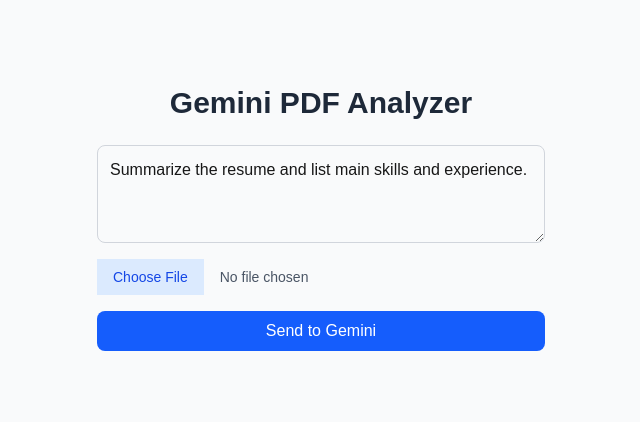
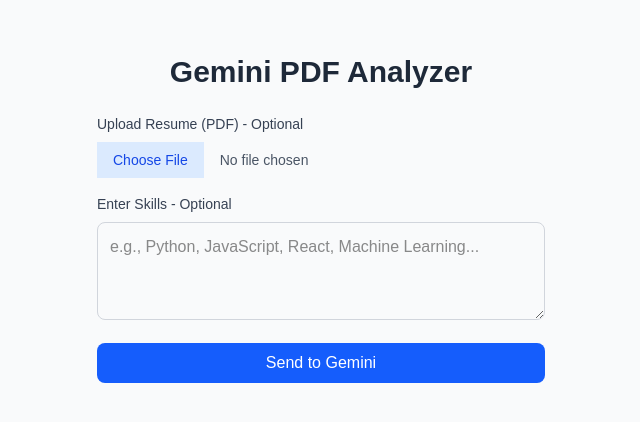
Before and after one commit to ShalyJay/HowdyHack-LaunchPad, a Next.js app in the folder react-app/: page /gemAPITest in a window 1280 px wide. Shown: the part 182-604 px from the top of the page, without its empty margins (319-959 px from the left). Built offline with nearby package versions, Linux system fonts and the light colour scheme.

Commit message:
Delete old gemini route.js, add new gemini-rest/route.js, update gemAPITest/page.tsx to use enter skill text as optional

```diff
--- /dev/null
+++ b/react-app/src/app/api/gemini-rest/route.js
@@ -0,0 +1,67 @@
+export async function POST(req) {
+  try {
+    const { prompt, fileData, skills } = await req.json();
+
+    const apiKey = process.env.GEMINI_API_KEY;
+    if (!apiKey) {
+      throw new Error("GEMINI_API_KEY is not set in environment variables");
+    }
+
+    // Build the parts array dynamically based on what's provided
+    const parts = [];
+
+    // Add the main prompt
+    let fullPrompt = prompt;
+
+    // If skills are provided, add them to the prompt
+    if (skills && skills.trim()) {
+      fullPrompt += `\n\nAdditional Skills: ${skills}`;
+    }
+
+    parts.push({ text: fullPrompt });
+
+    // Add PDF if provided
+    if (fileData) {
+      parts.push({
+        inline_data: {
+          mime_type: "application/pdf",
+          data: fileData,
+        },
+      });
+    }
+
+    const response = await fetch(
+      `https://generativelanguage.googleapis.com/v1beta/models/gemini-2.0-flash-exp:generateContent?key=${apiKey}`,
+      {
+        method: "POST",
+        headers: {
+          "Content-Type": "application/json",
+        },
+        body: JSON.stringify({
+          contents: [
+            {
+              parts: parts,
+            },
+          ],
+        }),
+      }
+    );
+
+    if (!response.ok) {
+      const errorData = await response.json();
+      throw new Error(errorData.error?.message || "Failed to generate content");
+    }
+
+    const data = await response.json();
+    const text = data.candidates?.[0]?.content?.parts?.[0]?.text;
+
+    if (!text) {
+      throw new Error("No text content in response");
+    }
+
+    return new Response(JSON.stringify({ text }), { status: 200 });
+  } catch (err) {
+    console.error(err);
+    return new Response(JSON.stringify({ error: err.message }), { status: 500 });
+  }
+}
--- a/react-app/src/app/api/gemini/route.js
+++ /dev/null
@@ -1,25 +0,0 @@
-import { GoogleGenerativeAI } from "@google/generative-ai";
-
-export async function POST(req) {
-  try {
-    const { prompt, fileData } = await req.json(); // fileData = base64 string
-    const genAI = new GoogleGenerativeAI(process.env.GEMINI_API_KEY);
-    const model = genAI.getGenerativeModel({ model: "gemini-2.5-flash" });
-
-    const result = await model.generateContent([
-      prompt,
-      {
-        inlineData: {
-          mimeType: "application/pdf",
-          data: fileData,
-        },
-      },
-    ]);
-
-    const text = result.response.text();
-    return new Response(JSON.stringify({ text }), { status: 200 });
-  } catch (err) {
-    console.error(err);
-    return new Response(JSON.stringify({ error: err.message }), { status: 500 });
-  }
-}
--- a/react-app/src/app/gemAPITest/page.tsx
+++ b/react-app/src/app/gemAPITest/page.tsx
@@ -2,8 +2,8 @@
 import { useState } from "react";
 
 export default function Home() {
-  const [prompt, setPrompt] = useState("Summarize the resume and list main skills and experience.");
   const [fileData, setFileData] = useState<string | null>(null);
+  const [skills, setSkills] = useState("");
   const [response, setResponse] = useState("");
   const [loading, setLoading] = useState(false);
   const [fileName, setFileName] = useState("");
@@ -28,8 +28,10 @@
 
   const handleSubmit = async (e: React.FormEvent) => {
     e.preventDefault();
-    if (!fileData) {
-      alert("Please upload a PDF first!");
+
+    // Require at least one input (PDF or skills)
+    if (!fileData && !skills.trim()) {
+      alert("Please upload a PDF or enter skills (or both)!");
       return;
     }
 
@@ -37,10 +39,19 @@
     setResponse("");
 
     try {
-      const res = await fetch("/api/gemini", {
+      // OLD VERSION (requires @google/generative-ai package):
+      /* const res = await fetch("/api/gemini", {
+          method: "POST",
+          headers: { "Content-Type": "application/json" },
+          body: JSON.stringify({ prompt, fileData, skills }),
+      });*/
+
+      // NEW VERSION (REST API - no package needed):
+      const prompt = "Analyze the resume and skills provided. List main skills and experience.";
+      const res = await fetch("/api/gemini-rest", {
         method: "POST",
         headers: { "Content-Type": "application/json" },
-        body: JSON.stringify({ prompt, fileData }),
+        body: JSON.stringify({ prompt, fileData, skills }),
       });
 
       const data = await res.json();
@@ -58,24 +69,33 @@
       <h1 className="text-3xl font-bold mb-6 text-gray-800">Gemini PDF Analyzer</h1>
 
       <form onSubmit={handleSubmit} className="flex flex-col gap-4 w-full max-w-md">
-        <textarea
-          value={prompt}
-          onChange={(e) => setPrompt(e.target.value)}
-          placeholder="What do you want Gemini to do with the PDF?"
-          className="p-3 border border-gray-300 rounded-lg"
-          rows={3}
-        />
+        <div>
+          <label className="block text-sm font-medium text-gray-700 mb-2">
+            Upload Resume (PDF) - Optional
+          </label>
+          <input
+            type="file"
+            accept="application/pdf"
+            onChange={handleFileUpload}
+            className="block w-full text-sm text-gray-600 file:mr-4 file:py-2 file:px-4 file:border-0 file:text-sm file:bg-blue-100 file:text-blue-700 hover:file:bg-blue-200"
+          />
+          {fileName && (
+            <p className="text-gray-700 text-sm mt-1">Uploaded: {fileName}</p>
+          )}
+        </div>
 
-        <input
-          type="file"
-          accept="application/pdf"
-          onChange={handleFileUpload}
-          className="block text-sm text-gray-600 file:mr-4 file:py-2 file:px-4 file:border-0 file:text-sm file:bg-blue-100 file:text-blue-700 hover:file:bg-blue-200"
-        />
-
-        {fileName && (
-          <p className="text-gray-700 text-sm">Uploaded: {fileName}</p>
-        )}
+        <div>
+          <label className="block text-sm font-medium text-gray-700 mb-2">
+            Enter Skills - Optional
+          </label>
+          <textarea
+            value={skills}
+            onChange={(e) => setSkills(e.target.value)}
+            placeholder="e.g., Python, JavaScript, React, Machine Learning..."
+            className="p-3 border border-gray-300 rounded-lg w-full"
+            rows={3}
+          />
+        </div>
 
         <button
           type="submit"
```
